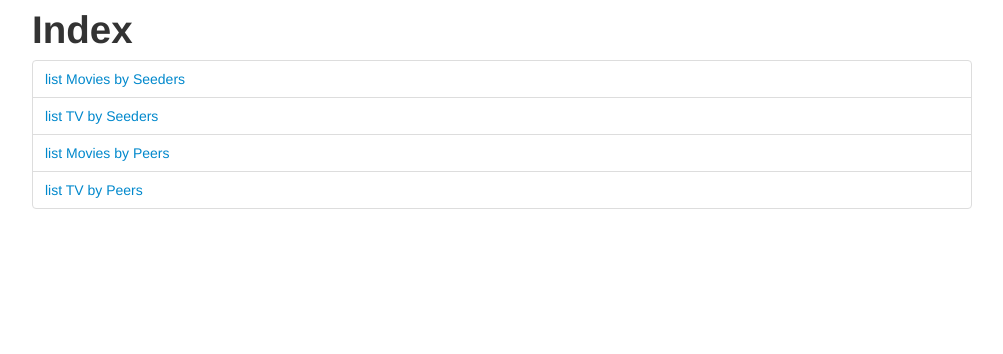
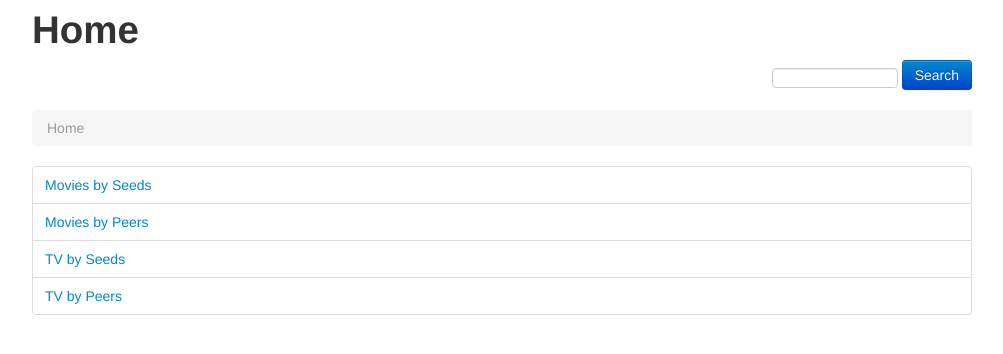
Before and after one commit to retnrernet/flask-torrent, a Flask app: page / in a window 1280 px wide. Shown: the top 354 px of the page, without its empty margins (138-1141 px from the left). Run offline with Flask 2, Linux system fonts and the light colour scheme.

Commit message:
implemented breadcrumbs, search, scraping additional mirrors

```diff
--- a/app/templates/base.html
+++ b/app/templates/base.html
@@ -2,15 +2,44 @@
   <head>
     <title>Top Torrents</title>
     <link href="/static/css/bootstrap.min.css" rel="stylesheet" media="screen">
+    {% block style %}
+    {% endblock %}
   </head>
   <body>
+    <div class="container">
+    {% block title %}
+    {% endblock %}
+    </div>
+
+    {% block search %}
+      <div class="container">
+        <form class="navbar-form pull-right" data-url="{{ url_for('search', query='') }}">
+          <input type="text" class="span2">
+          <button type="submit" class="btn btn-primary">Search</button>
+        </form>
+      </div>
+      <br>
+    {% endblock %}
+
   	<div class="container">
-
       {% block content %}
       {% endblock %}
-
   	</div>
 	<script src="http://code.jquery.com/jquery.js"></script>
 	<script src="/static/js/bootstrap.min.js"></script>
+
+  {% block script %}
+    <script>
+      $('.navbar-form .btn').click(function(e){
+        e.preventDefault();
+        var url   = $('.navbar-form').attr('data-url');
+        var query = $('.navbar-form .span2').val();
+        if(url.length > 0 && query.length > 0){
+          document.location = url + query;
+        }
+      });
+    </script>
+  {% endblock %}
+
   </body>
 </html>
--- a/app/templates/index.html
+++ b/app/templates/index.html
@@ -1,13 +1,25 @@
 {% extends "base.html" %}
+
+{% block style %}
+{% endblock %}
+
+{% block title %}
+	<h1>Home</h1>
+{% endblock %}
 
 {% block content %}
 
-<h1>Index</h1>
+<!-- breadcrumb -->
+<ul class="breadcrumb">
+  <li class="active">Home</li>
+</ul>
 
+<!-- results -->
 <ul class="nav nav-tabs nav-stacked">
-	<li><a href="{{ url_for('listBy', peer_seeds='S', tv_movies='movies') }}">list Movies by Seeders</a></li>
-	<li><a href="{{ url_for('listBy', peer_seeds='S', tv_movies='tv') }}">list TV by Seeders</a></li>
-	<li><a href="{{ url_for('listBy', peer_seeds='P', tv_movies='movies') }}">list Movies by Peers</a></li>
-	<li><a href="{{ url_for('listBy', peer_seeds='P', tv_movies='tv') }}">list TV by Peers</a></li>
+	<li><a href="{{ url_for('listBy', peer_seeds='S', tv_movies='movies') }}">Movies by Seeds</a></li>
+	<li><a href="{{ url_for('listBy', peer_seeds='P', tv_movies='movies') }}">Movies by Peers</a></li>
+	<li><a href="{{ url_for('listBy', peer_seeds='S', tv_movies='tv') }}">TV by Seeds</a></li>
+	<li><a href="{{ url_for('listBy', peer_seeds='P', tv_movies='tv') }}">TV by Peers</a></li>
 </ul>
+
 {% endblock %}
--- a/app/views.py
+++ b/app/views.py
@@ -7,15 +7,23 @@ from BeautifulSoup import BeautifulSoup
 @app.route('/list/<peer_seeds>/<tv_movies>')
 def listBy(peer_seeds=None, tv_movies=None):
 	if peer_seeds and tv_movies:
-		return render_template("list.html", urls=listTorrents(peer_seeds,tv_movies))
+		return render_template("list.html", urls=listTorrents(peer_seeds,tv_movies, None))
 	return render_template("index.html")
 
 @app.route('/magnet/<url>')
 def magnet(url):
 	return render_template("magnet.html", url=downloadTorrent(url))
 
-def listTorrents(sort,media):
-	r = requests.get('http://torrentz.eu/verified'+sort+'?f='+media)
+@app.route('/search/<query>')
+def search(query):
+	return render_template("list.html", urls=listTorrents(None, None, query))
+
+def listTorrents(peer_seeds=None,tv_movies=None,query=None):
+	if peer_seeds and tv_movies:
+		r = requests.get('http://torrentz.eu/verified'+peer_seeds+'?f='+tv_movies)
+	elif query:
+		r = requests.get('http://torrentz.eu/search?f='+query)
+	else: return
 	soup = BeautifulSoup(r.text)
 	dt = soup.findAll('a', attrs={'title':None, 'rel':None})
 	urllist = []
@@ -33,18 +41,34 @@ def downloadTorrent(h):
 	soup = BeautifulSoup(r.text)
 	dt = soup.findAll('a', attrs={'rel':'e'})
 	for x in dt:
+
 		if '1337x' in x['href']:
-			magnet = extractMagnet(x['href'])
-			if magnet:
-				return magnet['href']
-		# TODO:
-		# support more mirrors..
+			magnet = extractMagnet('1337x',x['href'])
+			if magnet and magnet['href']: return magnet['href']
 
-def extractMagnet(x):
-	r = requests.get(x)
-	soup = BeautifulSoup(r.text)
-	magnet = soup.find('a', attrs={'class':'magnetDw'})
-	return magnet
+		if 'kickass' in x['href']:
+			magnet = extractMagnet('kickass',x['href'])
+			if magnet and magnet['href']: return magnet['href']
+
+		if 'katproxy' in x['href']:
+			magnet = extractMagnet('kickass',x['href'])
+			if magnet and magnet['href']: return magnet['href']
+
+	return None
+
+def extractMagnet(site,x):
+
+	if site == '1337x':
+		r = requests.get(x)
+		soup = BeautifulSoup(r.text)
+		magnet = soup.find('a', attrs={'class':'magnetDw'})
+		return magnet
+
+	if site == 'kickass' or site == 'katproxy':
+		r = requests.get(x)
+		soup = BeautifulSoup(r.text)
+		magnet = soup.find('a', attrs={'class':'magnetlinkButton'})
+		return magnet
 
 class Torrent(object):
 	def __init__(self,url=None,torrenthash=None,title=None):
```
Also changed, not shown: app/templates/list.html (+26 -6 lines), app/templates/magnet.html (+26 -7 lines).
